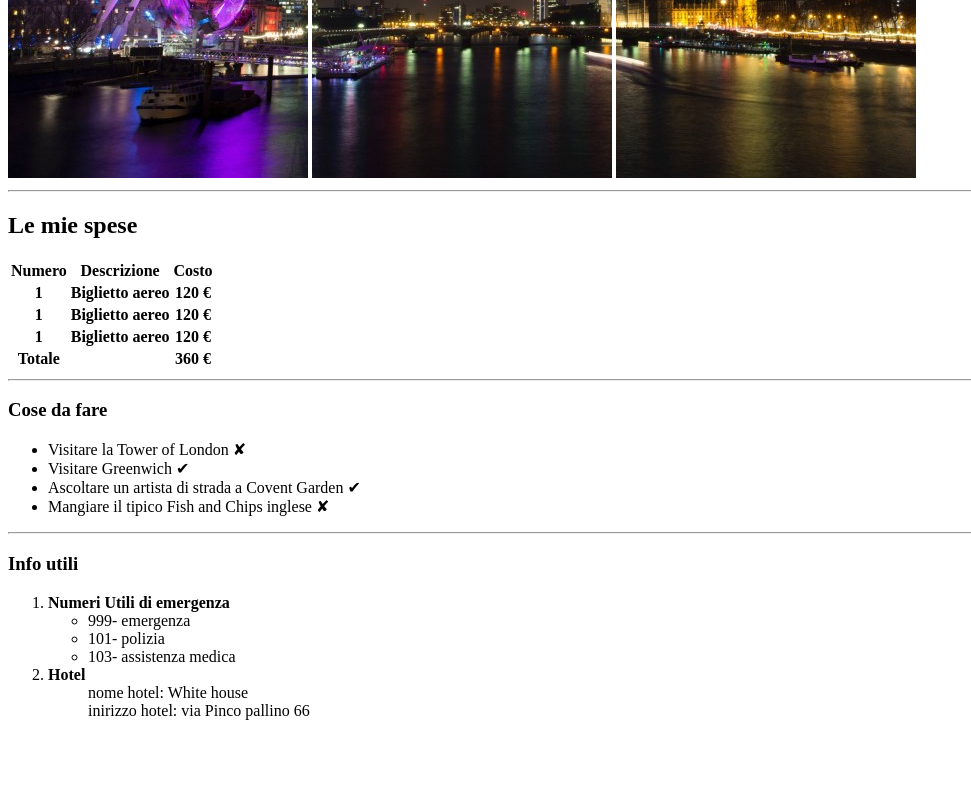
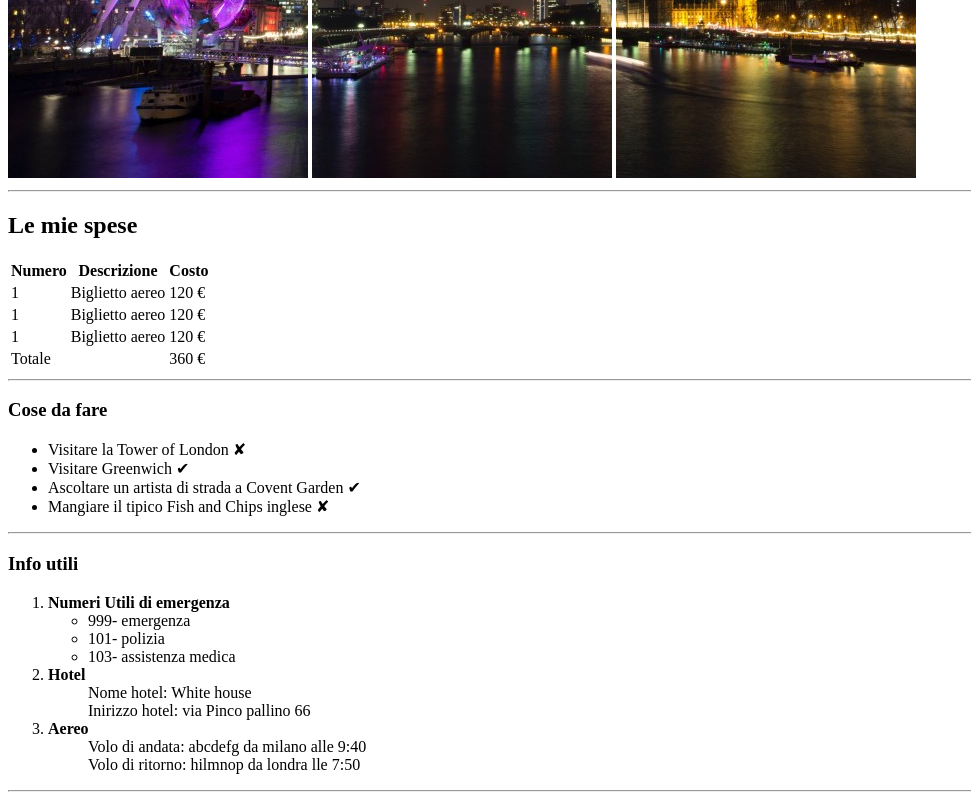
Before and after one commit to MatteoPellegrinii/html-london-trip, a plain HTML site: page index.html in a window 1280 px wide. Shown: the part 502-1302 px from the top of the page, without its empty margins (0-971 px from the left). Before the commit the page ends 1238 px from the top, so only its background shows below. Drawn offline with Linux system fonts and the light colour scheme.

Commit message:
fine main

```diff
--- a/index.html
+++ b/index.html
@@ -28,24 +28,24 @@
                 <th>Descrizione</th>
                 <th>Costo</th>
             <tr>
-                <th>1</th>
-                <th>Biglietto aereo</th>
-                <th>120	&euro;</th>
+                <td>1</td>
+                <td>Biglietto aereo</td>
+                <td>120	&euro;</td>
             </tr>
             <tr>
-                <th>1</th>
-                <th>Biglietto aereo</th>
-                <th>120	&euro;</th>
+                <td>1</td>
+                <td>Biglietto aereo</td>
+                <td>120	&euro;</td>
             </tr>
             <tr>
-                <th>1</th>
-                <th>Biglietto aereo</th>
-                <th>120	&euro;</th>
+                <td>1</td>
+                <td>Biglietto aereo</td>
+                <td>120	&euro;</td>
             </tr>
             <tr>
-                <th>Totale</th>
-                <th></th>
-                <th>360 &euro;</th>
+                <td>Totale</td>
+                <td></td>
+                <td>360 &euro;</td>
             </tr>
         </table>
         <!-- fine tabella -->
@@ -70,17 +70,23 @@
             </li>
             <li>
                 <strong>Hotel</strong>
-                <ul>nome hotel: White house</ul>
-                <ul>inirizzo hotel: via Pinco pallino 66</ul>
+                <ul>Nome hotel: White house</ul>
+                <ul>Inirizzo hotel: via Pinco pallino 66</ul>
             </li>
-
+            <li>
+                <strong>Aereo</strong>
+                <ul>Volo di andata: abcdefg da milano alle 9:40</ul>
+                <ul>Volo di ritorno: hilmnop da londra lle 7:50</ul>
+            </li>
         </ol>
-
+        <hr>
 
     </main>
 
     <!-- footer con immagini finali -->
-    <footer></footer>
+    <footer>
+
+    </footer>
 
 </body>
 </html>
```
